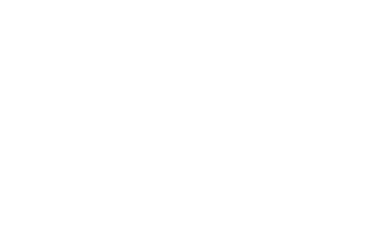
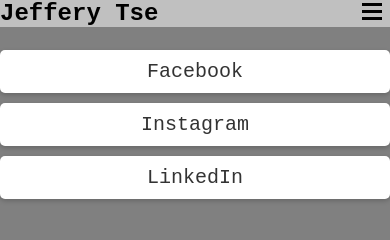
Before and after one commit to tse-jeff/gallery, a plain HTML site: page menu.html in a window 390 px wide. Drawn offline with Linux system fonts and the light colour scheme.

Commit message:
added menu and mobile support

```diff
--- /dev/null
+++ b/css/menu.css
@@ -0,0 +1,28 @@
+.social-media {
+	text-align: center;
+	margin-top: 50px;
+}
+
+.social-media a {
+	display: inline-block;
+	margin: 0 20px;
+	font-size: 20px;
+	color: #333;
+	text-decoration: none;
+	padding: 10px;
+	border-radius: 5px;
+	background-color: #fff;
+	box-shadow: 0 2px 5px rgba(0,0,0,0.2);
+}
+
+.social-media a:hover {
+	background-color: #F0F0F0;
+}
+
+
+@media screen and (max-width: 768px) {
+  .social-media a {
+      display: block;
+      margin: 10px auto;
+  }
+}
--- a/css/style.css
+++ b/css/style.css
@@ -5,8 +5,9 @@
   /* overflow: hidden; */
 }
 
-.display_menu {
-
+.sticky a {
+  text-decoration: none;
+  color: black;
 }
 
 .gallery {
@@ -16,9 +17,6 @@
   align-items: flex-start;
 }
 
-.strip_image {
-  margin-bottom: 20px;
-}
 
 body {
   background-color: #808080;
--- a/menu.html
+++ b/menu.html
@@ -0,0 +1,32 @@
+<!DOCTYPE html>
+<html>
+<head>
+	<title>Social Media Links</title>
+	<link rel="stylesheet" type="text/css" href="css/style.css">
+  <link rel="stylesheet" type="text/css" href="css/navbar.css">
+  <link rel="stylesheet" type="text/css" href="css/menu.css">
+</head>
+
+<nav class="sticky">
+  <a href="index.html" class="logo">
+    <h1>Jeffery Tse</h1>
+  </a>
+
+  <div id="hamburger">
+    <a href="menu.html">
+    <div class="burger_line"></div>
+    <div class="burger_line"></div>
+    <div class="burger_line"></div>
+    </a>
+  </div>
+</nav>
+
+
+<body>
+	<div class="social-media">
+		<a href="https://www.facebook.com/jeffery.tse.hi/">Facebook</a>
+		<a href="https://www.instagram.com/jeffurrrry/">Instagram</a>
+    <a href="https://www.linkedin.com/in/jeffery-tse/">LinkedIn</a>
+	</div>
+</body>
+</html>
```
Also changed, not shown: css/strip.css (+33 -7 lines), index.html (+3 -1 lines).
